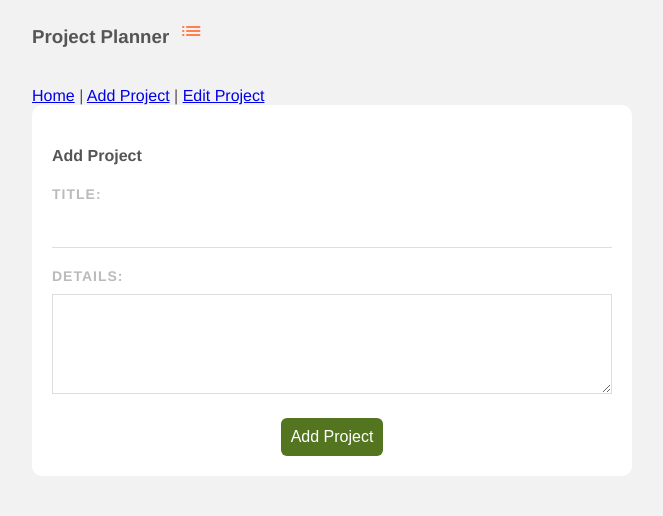
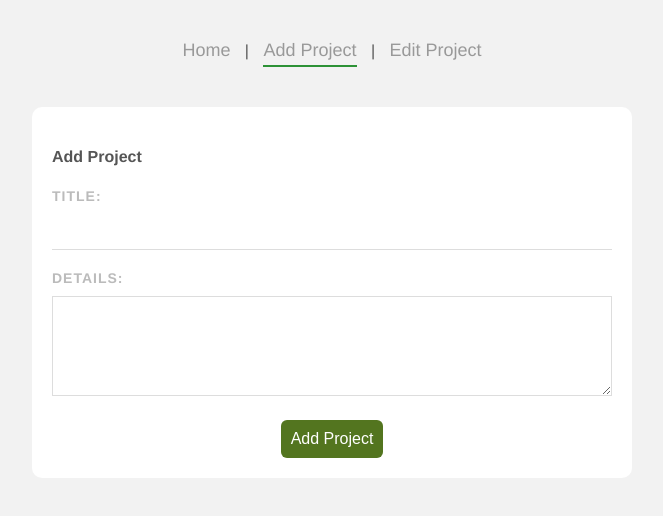
Before and after one commit to anthonygilbertt/vue-jobs-app, a Vue app: page /add in a window 1280 px wide. Shown: the top 516 px of the page, without its empty margins (308-971 px from the left). Built offline with nearby package versions, Linux system fonts and the light colour scheme.

Commit message:
65. Navbar Component: Setup Routing in the Navbar and Added Styling

```diff
--- a/src/App.vue
+++ b/src/App.vue
@@ -2,11 +2,6 @@
 
   <Navbar />
 <!--
-  <router-link to="/">Home</router-link> |
-  <router-link :to="{ name: 'AddProject'}">Add Project</router-link> |
-  <router-link :to="{ name: 'EditProject'}">Edit Project</router-link>
-
-
   <button @click="redirect">Redurect</button>
   <button @click="back">Go Back</button>
   <button @click="forward">Go Forward</button>
--- a/src/components/Navbar.vue
+++ b/src/components/Navbar.vue
@@ -1,10 +1,11 @@
 <template>
-  <h3>Project Planner<span class="material-icons icon">
-list
-</span></h3>
+
+  <nav class="main-nav">
     <router-link to="/">Home</router-link> |
-  <router-link :to="{ name: 'AddProject'}">Add Project</router-link> |
-  <router-link :to="{ name: 'EditProject'}">Edit Project</router-link>
+    <router-link :to="{ name: 'AddProject'}">Add Project</router-link> |
+    <router-link :to="{ name: 'EditProject'}">Edit Project</router-link>
+  </nav>
+
 </template>
 
 <script>
@@ -14,10 +15,19 @@ export default {
 </script>
 
 <style scoped>
-.icon {
-  text-size-adjust: 50px;
-  color: coral;
-  min-height: 50px;
+.main-nav {
+  text-align: center;
+  margin: 40px auto;
 }
-
+.main-nav a {
+  display: inline-block;
+  text-decoration: none;
+  margin: 0 10px;
+  color: #999;
+  font-size: 18px;
+}
+a.router-link-active {
+  border-bottom: 2px solid #2d9236;
+  padding-bottom: 4px;
+}
 </style>
--- a/src/router/index.js
+++ b/src/router/index.js
@@ -17,7 +17,7 @@ const routes = [
   },
   {
     // path: '/projects/:id',
-    path: '/projects',
+    path: '/edit',
     name: 'EditProject',
     component: EditProject,
     props: true //this means that we can accept
```
